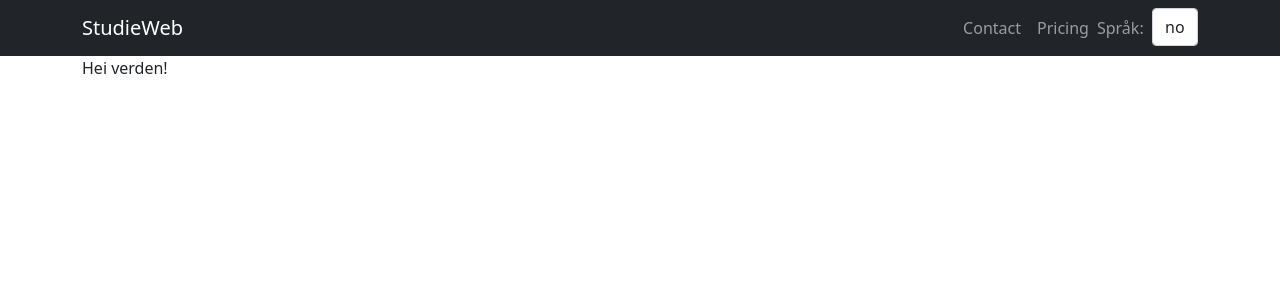
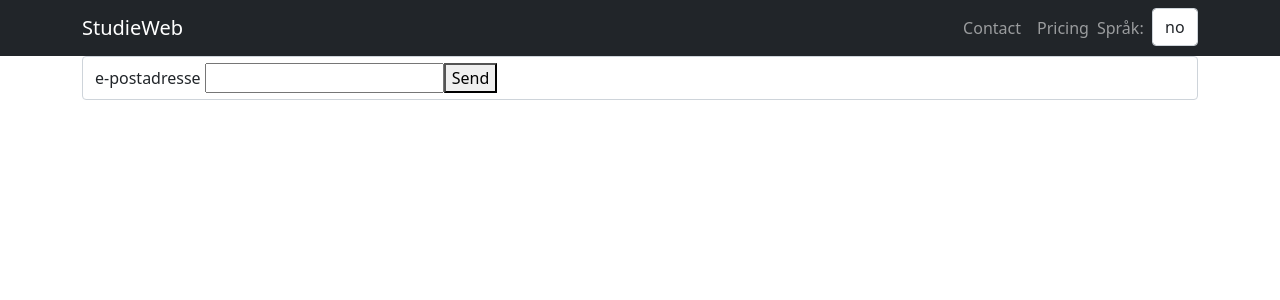
Before and after one commit to anoteng/studieweb, a Vue app: page / in a window 1280 px wide. Shown: the top 300 px of the page. Built offline with nearby package versions, Linux system fonts and the light colour scheme.

Commit message:
some work on login.php

```diff
--- a/src/components/login.vue
+++ b/src/components/login.vue
@@ -1,11 +1,19 @@
-<template>
+<template v-if="MagicLink = null">
+  <div class="container">
+    <form class="form-control">
+      <label> {{ this.$t("login.magic_link") }}
+        <input type="text">
+      </label>
+      <button @click="orderLink">Send</button>
+    </form>
 
+  </div>
 </template>
 
 <script>
-import { login } from "api.js"
+import { login } from "../api.js"
 export default {
-  name: "Login",
+  name: "LoginComp",
   data() {
     return {
       loggedInStatus: null,
@@ -23,8 +31,12 @@ export default {
         return false
       }
     },
+    orderLink: function(event){
+      event.preventDefault()
+      console.log(event.target.form[0].value)
+    },
     checkApiKey(key){
-
+      console.log(key)
     }
   }
 }
--- a/src/components/main.vue
+++ b/src/components/main.vue
@@ -1,12 +1,26 @@
-<template>
-  <div class="container">
+<template >
+  <div class="container" v-if="checkLoggedInState()">
     {{ this.$t("message.hello") }}
+
   </div>
+  <LoginComp v-else></LoginComp>
 </template>
+<script>
 
-<script>
+import {login} from "../api.js"
+import LoginComp from "./login"
 export default {
-  name: "MainView"
+  name: "MainView",
+  components: {LoginComp},
+  methods: {
+    checkLoggedInState(){
+      if(localStorage.apikey){
+        login.checkApiKey(localStorage.apikey)
+      }else{
+        return false
+      }
+    }
+  }
 }
 </script>
 
--- a/src/messages.js
+++ b/src/messages.js
@@ -3,13 +3,19 @@ const messages = {
         message: {
             hello: 'hello world'
         },
-        language: 'Language'
+        language: 'Language',
+        login: {
+            magic_link: "Email address"
+        }
     },
     no: {
         message: {
             hello: 'Hei verden!'
         },
-        language: 'Språk'
+        language: 'Språk',
+        login: {
+            magic_link: "e-postadresse"
+        }
 
     }
 }
```
Also changed, not shown: 1 other file (tests, documents, lock files or other folders).
